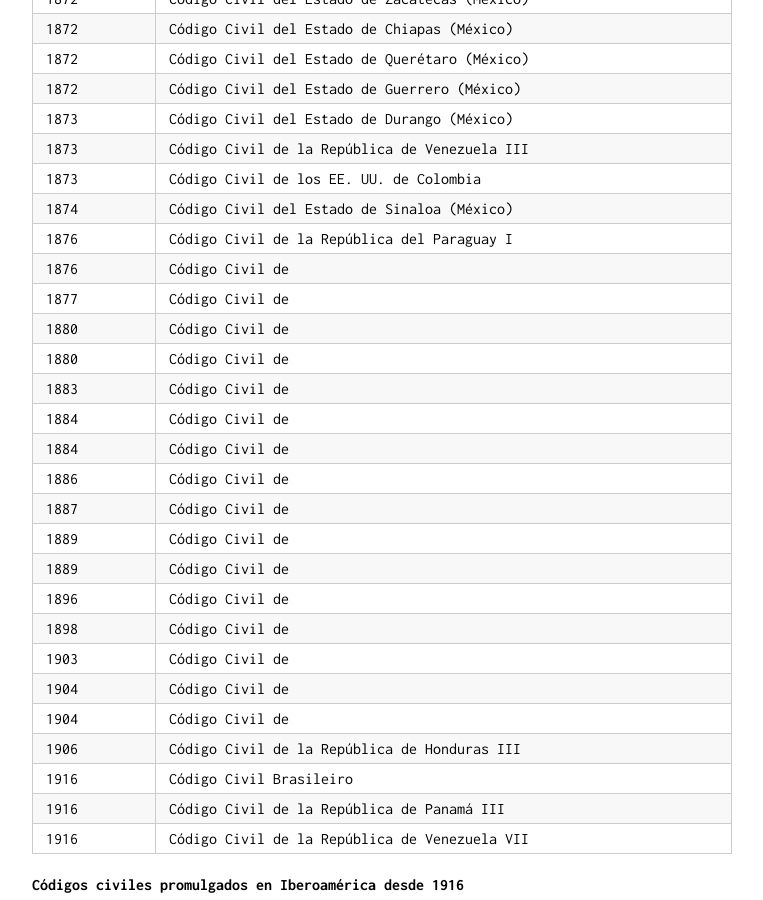
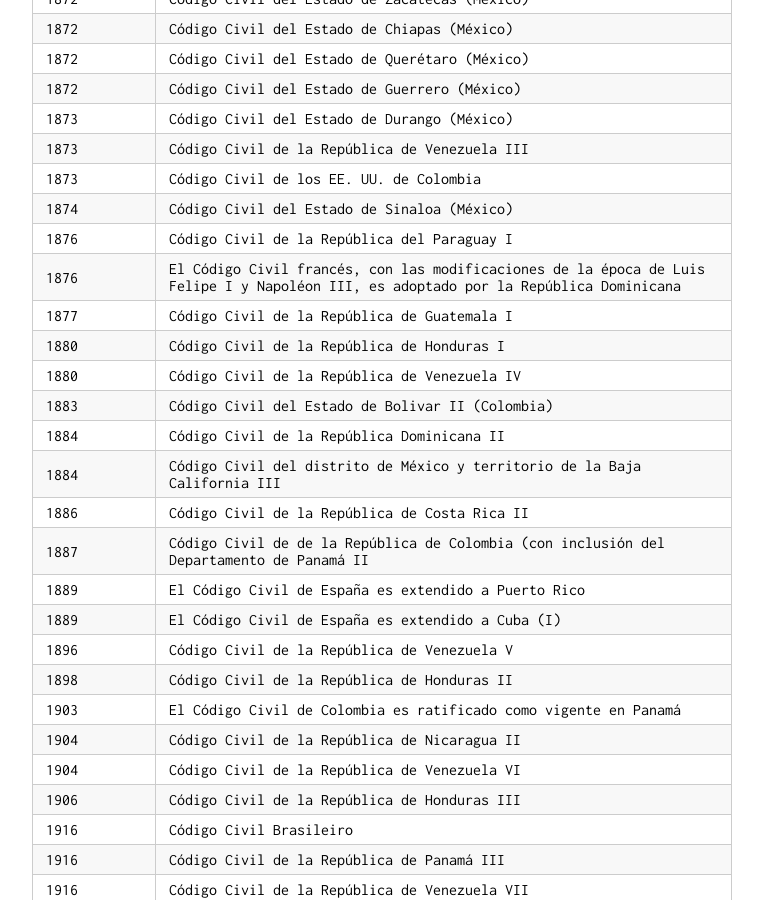
Before and after one commit to actio1680/actio1680.github.io, a Jekyll site: the page built from cronologiacc.md, in a window 1280 px wide and 900 px high, scrolled down 1656 px. Shown: the whole window, without its empty margins (258-1021 px from the left). Built offline with Jekyll 4.4.1, drawn with Linux system fonts in a browser that asks for light colours; our own code applies the rules of GitHub Pages for plain Markdown files.

Commit message:
Update cronologiacc.md

```diff
--- a/cronologiacc.md
+++ b/cronologiacc.md
@@ -57,22 +57,22 @@ La Cronología fue realizada por Gúzman Brito en su obra *La codificación civi
 | 1873 | Código Civil de los EE. UU. de Colombia |
 | 1874 | Código Civil del Estado de Sinaloa (México) |
 | 1876 | Código Civil de la República del Paraguay I |
-| 1876 | Código Civil de |
-| 1877 | Código Civil de |
-| 1880 | Código Civil de |
-| 1880 | Código Civil de |
-| 1883 | Código Civil de |
-| 1884 | Código Civil de |
-| 1884 | Código Civil de |
-| 1886 | Código Civil de |
-| 1887 | Código Civil de |
-| 1889 | Código Civil de |
-| 1889 | Código Civil de |
-| 1896 | Código Civil de |
-| 1898 | Código Civil de |
-| 1903 | Código Civil de |
-| 1904 | Código Civil de |
-| 1904 | Código Civil de |
+| 1876 | El Código Civil francés, con las modificaciones de la época de Luis Felipe I y Napoléon III, es adoptado por la República Dominicana |
+| 1877 | Código Civil de la República de Guatemala I |
+| 1880 | Código Civil de la República de Honduras I |
+| 1880 | Código Civil de la República de Venezuela IV |
+| 1883 | Código Civil del Estado de Bolivar II (Colombia) |
+| 1884 | Código Civil de la República Dominicana II |
+| 1884 | Código Civil del distrito de México y territorio de la Baja California III |
+| 1886 | Código Civil de la República de Costa Rica II |
+| 1887 | Código Civil de de la República de Colombia (con inclusión del Departamento de Panamá II |
+| 1889 | El Código Civil de España es extendido a Puerto Rico |
+| 1889 | El Código Civil de España es extendido a Cuba (I) |
+| 1896 | Código Civil de la República de Venezuela V |
+| 1898 | Código Civil de la República de Honduras II |
+| 1903 | El Código Civil de Colombia es ratificado como vigente en Panamá |
+| 1904 | Código Civil de la República de Nicaragua II |
+| 1904 | Código Civil de la República de Venezuela VI |
 | 1906 | Código Civil de la República de Honduras III |
 | 1916 | Código Civil Brasileiro |
 | 1916 | Código Civil de la República de Panamá III |
```
